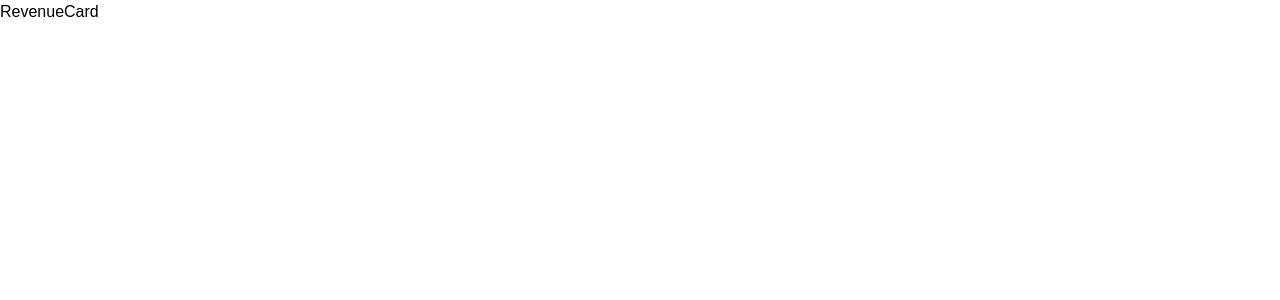
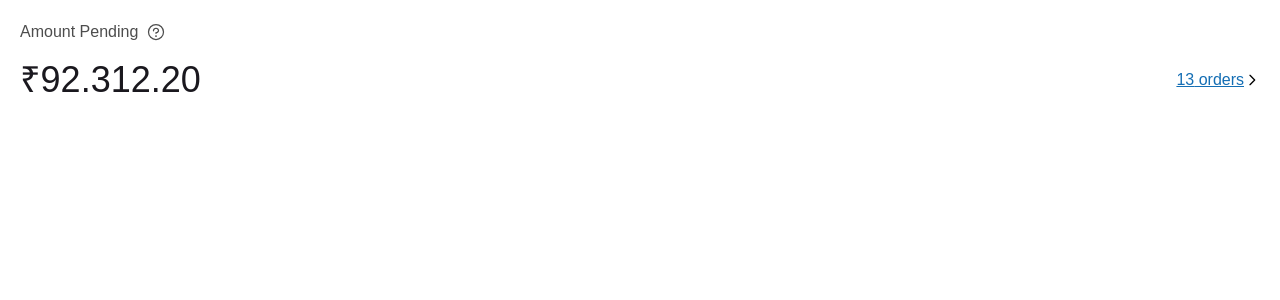
Before and after one commit to anoopraju31/dukaan-dashboard, a React (Vite) app: page / in a window 1280 px wide. Shown: the top 300 px of the page. Built offline with nearby package versions, Linux system fonts and the light colour scheme.

Commit message:
Revenue Card - styled

```diff
--- a/package.json
+++ b/package.json
@@ -11,7 +11,8 @@
   },
   "dependencies": {
     "react": "^18.2.0",
-    "react-dom": "^18.2.0"
+    "react-dom": "^18.2.0",
+    "react-icons": "^5.0.1"
   },
   "devDependencies": {
     "@types/react": "^18.2.43",
--- a/src/App.tsx
+++ b/src/App.tsx
@@ -3,7 +3,7 @@ import RevenueCard from './components/RevenueCard'
 const App = () => {
 	return (
 		<div>
-			<RevenueCard />
+			<RevenueCard title='Amount Pending' amount='₹92.312.20' orderCount={13} />
 		</div>
 	)
 }
--- a/src/components/RevenueCard.tsx
+++ b/src/components/RevenueCard.tsx
@@ -1,5 +1,40 @@
-const RevenueCard = () => {
-	return <div>RevenueCard</div>
+import { FC } from 'react'
+import { PiQuestion } from 'react-icons/pi'
+import { HiOutlineChevronRight } from 'react-icons/hi'
+
+type RevenueCardType = {
+	title: string
+	amount: string
+	orderCount?: number
+	textColor?: string
+}
+
+const RevenueCard: FC<RevenueCardType> = (props) => {
+	const { title, amount, orderCount, textColor } = props
+	return (
+		<section className='p-5 flex flex-col gap-4'>
+			<div className={`flex items-center gap-2 text-black-30 ${textColor}`}>
+				<h5 className='whitespace-nowrap'> {title} </h5>
+				<PiQuestion size={20} />
+			</div>
+
+			<div className='flex justify-between items-center gap-2'>
+				<h5 className={`text-4xl font-medium text-black-12 ${textColor}`}>
+					{amount}
+				</h5>
+
+				{orderCount ? (
+					<div className='flex items-center cursor-pointer'>
+						<p
+							className={`text-primary-blue text-base font-medium underline whitespace-nowrap ${textColor}`}>
+							{orderCount} orders
+						</p>
+						<HiOutlineChevronRight className={textColor} />
+					</div>
+				) : null}
+			</div>
+		</section>
+	)
 }
 
 export default RevenueCard
```
Also changed, not shown: 1 other file (tests, documents, lock files or other folders).
